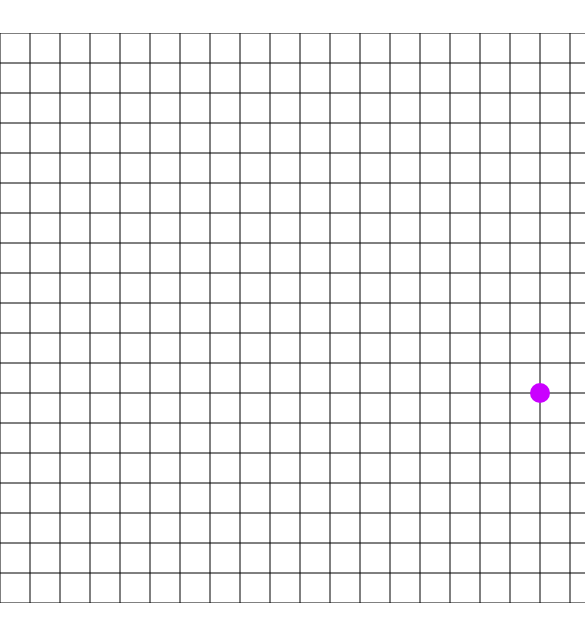
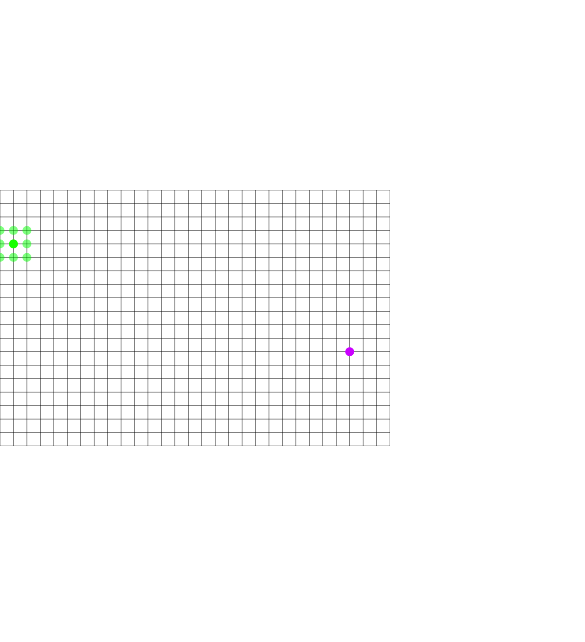
Before and after one commit to Azuras03/Racetrack, a website built with Vite: page index.html in a window 390 px wide. Shown: the part 104-746 px from the top of the page, 585 px wide, since content can reach past the window. Built offline with nearby package versions, Linux system fonts and the light colour scheme.

Commit message:
Add : Responsive canvas (when shown and played)

```diff
--- a/index.html
+++ b/index.html
@@ -22,7 +22,7 @@
 
     <div id="creator">
         <h1>Creator</h1>
-        <a href="./creator">SALU</a>
+        <a href="./creator.html">SALU</a>
         <input type="file" id="importButton" accept=".txt">
     </div>
 
--- a/src/script.js
+++ b/src/script.js
@@ -10,6 +10,15 @@ let players = [];
 let turn = 0;
 let moves = [];
 
+constants.touchCanvas.width = (constants.NUM_TILES_X - 1) * WIDTH_TILE;
+constants.touchCanvas.height = (constants.NUM_TILES_Y - 1) * HEIGHT_TILE;
+constants.gameCanvas.width = (constants.NUM_TILES_X - 1) * WIDTH_TILE;
+constants.gameCanvas.height = (constants.NUM_TILES_Y - 1) * HEIGHT_TILE;
+constants.pathCanvas.width = (constants.NUM_TILES_X - 1) * WIDTH_TILE;
+constants.pathCanvas.height = (constants.NUM_TILES_Y - 1) * HEIGHT_TILE;
+
+const aspect = constants.touchCanvas.width / constants.touchCanvas.height; // Par exemple 16/9 ou 4/3
+updateSize();
 
 createGame()
 
@@ -19,26 +28,38 @@ function createGame() {
         const x = Math.floor(Math.random() * constants.NUM_TILES_X);
         const y = Math.floor(Math.random() * constants.NUM_TILES_Y);
         players.push(new Player(x, y,
-             `hsl(${Math.random() * 360}, 100%, 50%)`));
+            `hsl(${Math.random() * 360}, 100%, 50%)`));
     }
     // Initialisation de la grille
     fillGrid();
 
-    constants.touchCanvas.width = (constants.NUM_TILES_X - 1) * WIDTH_TILE;
-    constants.touchCanvas.height = (constants.NUM_TILES_Y - 1) * HEIGHT_TILE;
-    constants.pathCanvas.width = (constants.NUM_TILES_X - 1) * WIDTH_TILE;
-    constants.pathCanvas.height = (constants.NUM_TILES_Y - 1) * HEIGHT_TILE;
-    constants.gameCanvas.width = (constants.NUM_TILES_X - 1) * WIDTH_TILE;
-    constants.gameCanvas.height = (constants.NUM_TILES_Y - 1) * HEIGHT_TILE;
+    initiateTurn();
+}
 
-    initiateTurn();
+// Add event listener for window resize
+window.addEventListener('resize', updateSize);
+
+function updateSize() {
+    const w = main.clientWidth;
+    const h = main.clientHeight;
+    if (w / h > aspect) {
+        // Trop large, on limite par la hauteur
+        constants.touchCanvas.style.height = h + 'px';
+        constants.touchCanvas.style.width = (h * aspect) + 'px';
+    } else {
+        // Trop haut, on limite par la largeur
+        constants.touchCanvas.style.width = w + 'px';
+        constants.touchCanvas.style.height = (w / aspect) + 'px';
+    }
 }
 
 constants.touchCanvas.addEventListener('click', (event) => {
     // Déterminer quelle intersection entre deux lignes a été cliquée. Genre le cadrillage, là où deux lignes se croisent.
     const rect = constants.touchCanvas.getBoundingClientRect();
-    const x = Math.floor((event.clientX - rect.left + WIDTH_TILE / 2) / WIDTH_TILE);
-    const y = Math.floor((event.clientY - rect.top + HEIGHT_TILE / 2) / HEIGHT_TILE);
+    let x = (event.clientX - rect.left + WIDTH_TILE / 2) / WIDTH_TILE;
+    x = Math.floor(x * constants.touchCanvas.width / constants.touchCanvas.offsetWidth);
+    let y = (event.clientY - rect.top + HEIGHT_TILE / 2) / HEIGHT_TILE;
+    y = Math.floor(y * constants.touchCanvas.height / constants.touchCanvas.offsetHeight);
 
     if (!players[turn].canMove(x, y)) {
         console.log(`Cannot move to (${x}, ${y})`);
@@ -99,11 +120,11 @@ function readSingleFileAndCreateTerrain(event) {
 }
 
 function renderCurrentGame() {
-    constants.ctxGame.clearRect(0, 0, constants.touchCanvas.width, constants.touchCanvas.height);
+    constants.ctxTouch.clearRect(0, 0, constants.touchCanvas.width, constants.touchCanvas.height);
     renderTerrain();
-    renderCanvas();
+    touchCanvas();
 
-    constants.ctxPath.clearRect(0, 0, constants.pathCanvas.width, constants.pathCanvas.height);
+    // constants.ctxTouch.clearRect(0, 0, constants.touchCanvas.width, constants.touchCanvas.height);
     for (let player of players) {
         renderPath(player);
         renderPlayer(player);
@@ -112,12 +133,12 @@ function renderCurrentGame() {
 }
 
 function renderTerrain() {
-    constants.ctxGame.clearRect(0, 0, constants.gameCanvas.width, constants.gameCanvas.height);
-    constants.ctxGame.fillStyle = '#000000';
+    // constants.ctxTouch.clearRect(0, 0, constants.touchCanvas.width, constants.touchCanvas.height);
+    constants.ctxTouch.fillStyle = '#000000';
     for (let i = 0; i < constants.NUM_TILES_X * constants.trackDensity; i++) {
         for (let j = 0; j < constants.NUM_TILES_Y * constants.trackDensity; j++) {
             if (gridElements[i][j] === 1) {
-                constants.ctxGame.fillRect(i * WIDTH_TILE / constants.trackDensity - WIDTH_TILE / (2 * constants.trackDensity),
+                constants.ctxTouch.fillRect(i * WIDTH_TILE / constants.trackDensity - WIDTH_TILE / (2 * constants.trackDensity),
                     j * HEIGHT_TILE / constants.trackDensity - HEIGHT_TILE / (2 * constants.trackDensity),
                     WIDTH_TILE / constants.trackDensity,
                     HEIGHT_TILE / constants.trackDensity);
@@ -126,50 +147,50 @@ function renderTerrain() {
     }
 }
 
-function renderCanvas() {
-    constants.ctxGame.strokeStyle = '#000000';
-    constants.ctxGame.lineWidth = 1;
+function touchCanvas() {
+    constants.ctxTouch.strokeStyle = '#000000';
+    constants.ctxTouch.lineWidth = 1;
     for (let i = 0; i <= constants.NUM_TILES_X; i++) {
-        constants.ctxGame.beginPath();
-        constants.ctxGame.moveTo(i * WIDTH_TILE, 0);
-        constants.ctxGame.lineTo(i * WIDTH_TILE, constants.touchCanvas.height);
-        constants.ctxGame.stroke();
+        constants.ctxTouch.beginPath();
+        constants.ctxTouch.moveTo(i * WIDTH_TILE, 0);
+        constants.ctxTouch.lineTo(i * WIDTH_TILE, constants.touchCanvas.height);
+        constants.ctxTouch.stroke();
     }
     for (let j = 0; j <= constants.NUM_TILES_Y; j++) {
-        constants.ctxGame.beginPath();
-        constants.ctxGame.moveTo(0, j * HEIGHT_TILE);
-        constants.ctxGame.lineTo(constants.touchCanvas.width, j * HEIGHT_TILE);
-        constants.ctxGame.stroke();
+        constants.ctxTouch.beginPath();
+        constants.ctxTouch.moveTo(0, j * HEIGHT_TILE);
+        constants.ctxTouch.lineTo(constants.touchCanvas.width, j * HEIGHT_TILE);
+        constants.ctxTouch.stroke();
     }
 }
 
 function renderPath(player) {
-    constants.ctxPath.strokeStyle = player.color;
-    constants.ctxPath.lineWidth = 3;
+    constants.ctxTouch.strokeStyle = player.color;
+    constants.ctxTouch.lineWidth = 3;
 
-    constants.ctxPath.beginPath();
-    constants.ctxPath.moveTo(player.moves[0].x * WIDTH_TILE,
+    constants.ctxTouch.beginPath();
+    constants.ctxTouch.moveTo(player.moves[0].x * WIDTH_TILE,
         player.moves[0].y * HEIGHT_TILE);
     for (let move of player.moves) {
         // Draw a line from the move position to the current player position
-        constants.ctxPath.lineTo(move.x * WIDTH_TILE,
+        constants.ctxTouch.lineTo(move.x * WIDTH_TILE,
             move.y * HEIGHT_TILE);
-        constants.ctxPath.stroke();
+        constants.ctxTouch.stroke();
     }
 }
 
 function renderPlayerMoves(player) {
-    constants.ctxPath.fillStyle = 'rgba(0, 255, 0, 0.5)';
+    constants.ctxTouch.fillStyle = 'rgba(0, 255, 0, 0.5)';
     player.possibleMoves.forEach(move => {
-        constants.ctxPath.beginPath();
-        constants.ctxPath.arc(move.x * WIDTH_TILE, move.y * HEIGHT_TILE, 10, 0, Math.PI * 2);
-        constants.ctxPath.fill();
+        constants.ctxTouch.beginPath();
+        constants.ctxTouch.arc(move.x * WIDTH_TILE, move.y * HEIGHT_TILE, 10, 0, Math.PI * 2);
+        constants.ctxTouch.fill();
     });
 }
 
 function renderPlayer(player) {
-    constants.ctxPath.fillStyle = player.color;
-    constants.ctxPath.beginPath();
-    constants.ctxPath.arc(player.position.x * WIDTH_TILE, player.position.y * HEIGHT_TILE, 10, 0, Math.PI * 2);
-    constants.ctxPath.fill();
+    constants.ctxTouch.fillStyle = player.color;
+    constants.ctxTouch.beginPath();
+    constants.ctxTouch.arc(player.position.x * WIDTH_TILE, player.position.y * HEIGHT_TILE, 10, 0, Math.PI * 2);
+    constants.ctxTouch.fill();
 }
--- a/src/styles.css
+++ b/src/styles.css
@@ -20,11 +20,11 @@ body {
 }
 
 #touchCanvas {
-    position: absolute;
-    top:50%;
-    left:50%;
-    transform: translate(-50%, -50%);
-
+    display: block;
+    width: 100%;
+    height: 100%;
+    max-width: 100%;
+    max-height: 100%;
     z-index: 10;
 }
 
@@ -57,4 +57,5 @@ body {
     display: flex;
     justify-content: center;
     align-items: center;
+    overflow: hidden;
 }
```
